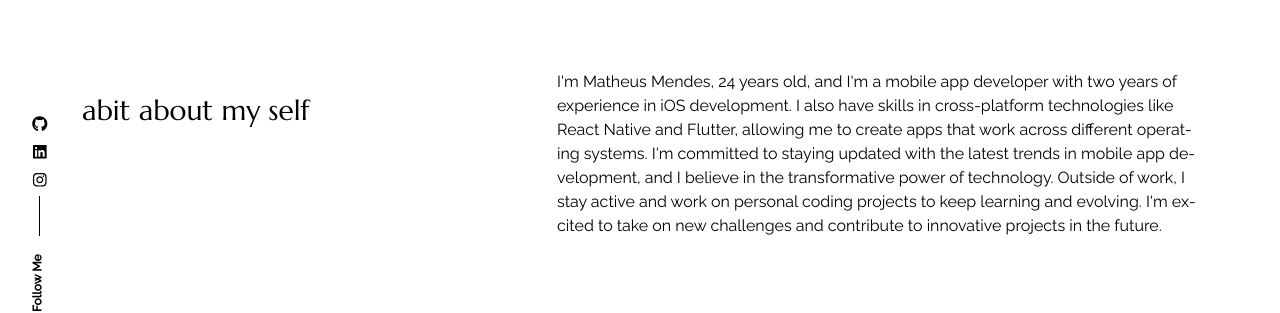
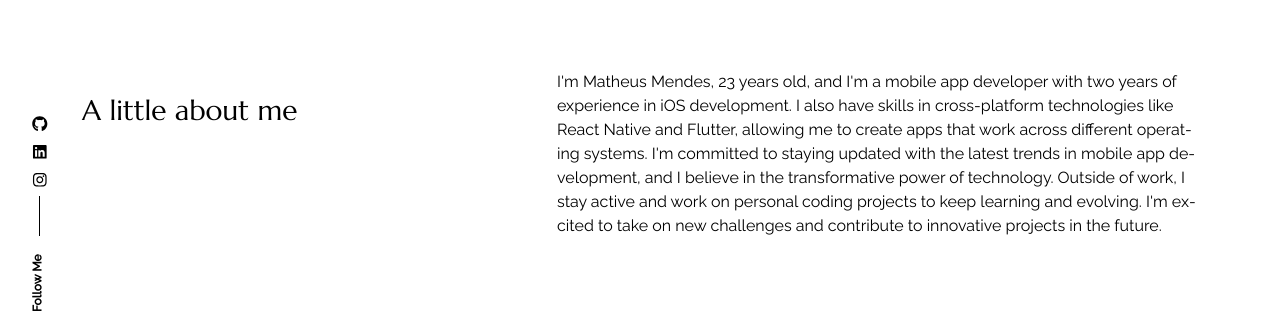
Before and after one commit to matheusmendesp/Matheusmendespp-site, a React (Create React App) app: page /about in a window 1280 px wide. Shown: the part 186-499 px from the top of the page. Built offline with nearby package versions, Linux system fonts and the light colour scheme.

Commit message:
update string about me and leave age automatic

```diff
--- a/src/content_option.js
+++ b/src/content_option.js
@@ -17,9 +17,24 @@ const introdata = {
     your_img_url: profile,
 };
 
+const calculateAge = (birthDate) => {
+    const today = new Date();
+    const birth = new Date(birthDate);
+    let age = today.getFullYear() - birth.getFullYear();
+
+    const monthDifference = today.getMonth() - birth.getMonth();
+    const dayDifference = today.getDate() - birth.getDate();
+
+    if (monthDifference < 0 || (monthDifference === 0 && dayDifference < 0)) {
+        age--;
+    }
+
+    return age;
+};
+
 const dataabout = {
-    title: "abit about my self",
-    aboutme: "I'm Matheus Mendes, 24 years old, and I'm a mobile app developer with two years of experience in iOS development. I also have skills in cross-platform technologies like React Native and Flutter, allowing me to create apps that work across different operating systems. I'm committed to staying updated with the latest trends in mobile app development, and I believe in the transformative power of technology. Outside of work, I stay active and work on personal coding projects to keep learning and evolving. I'm excited to take on new challenges and contribute to innovative projects in the future.",
+    title: "A little about me",
+    aboutme: `I'm Matheus Mendes, ${calculateAge("2000-08-09")} years old, and I'm a mobile app developer with two years of experience in iOS development. I also have skills in cross-platform technologies like React Native and Flutter, allowing me to create apps that work across different operating systems. I'm committed to staying updated with the latest trends in mobile app development, and I believe in the transformative power of technology. Outside of work, I stay active and work on personal coding projects to keep learning and evolving. I'm excited to take on new challenges and contribute to innovative projects in the future.`,
 };
 
 const worktimeline = [
```
